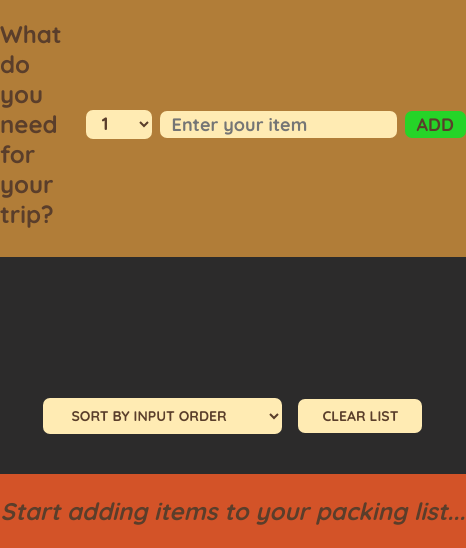
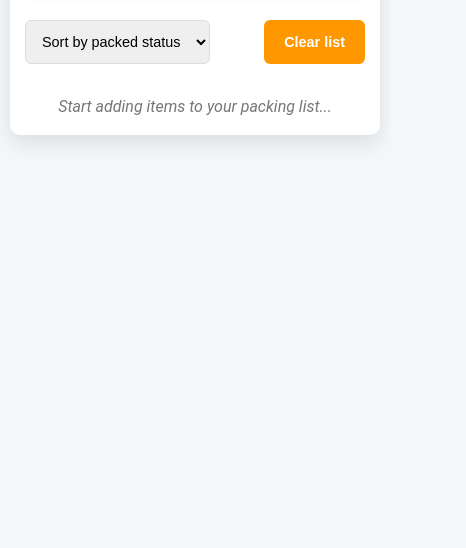
Before and after one commit to sunaina47/bag-packed, a React app: page / in a window 390 px wide. Shown: the part 296-844 px from the top of the page, 466 px wide, since content can reach past the window. Built offline with nearby package versions, Linux system fonts and the light colour scheme.

Commit message:
Refactor PackingList component and enhance CSS styles for improved layout and responsiveness

```diff
--- a/src/components/PackingList.js
+++ b/src/components/PackingList.js
@@ -1,30 +1,46 @@
 import { useState } from "react";
 import Item from "./Item";
 
-export function PackingList({ items, onDeleteItem, onToggleItem, onClearList }) {
-  const [sortBy, setSortBy] = useState("input");
+export function PackingList({
+  items,
+  onDeleteItem,
+  onToggleItem,
+  onClearList,
+}) {
+  const [sortBy, setSortBy] = useState("packed");
 
   let sortedItems;
 
   if (sortBy === "input") sortedItems = items;
 
   if (sortBy === "description")
-    sortedItems = items.slice().sort((a, b) => a.description.localeCompare(b.description));
+    sortedItems = items
+      .slice()
+      .sort((a, b) => a.description.localeCompare(b.description));
 
   if (sortBy === "packed")
-    sortedItems = items.slice().sort((a, b) => Number(a.packed) - Number(b.packed));
+    sortedItems = items
+      .slice()
+      .sort((a, b) => Number(a.packed) - Number(b.packed));
 
   return (
     <div className="list">
       <ul>
-        {sortedItems.map((item) => (<Item
-          item={item}
-          key={item.id}
-          onDeleteItem={onDeleteItem}
-          onToggleItem={onToggleItem} />))}
+        {sortedItems.map((item) => (
+          <Item
+            item={item}
+            key={item.id}
+            onDeleteItem={onDeleteItem}
+            onToggleItem={onToggleItem}
+          />
+        ))}
       </ul>
       <div className="actions">
-        <select value={sortBy} onChange={(e) => setSortBy(e.target.value)}>
+        <select
+          value={sortBy}
+          defaultValue="packed"
+          onChange={(e) => setSortBy(e.target.value)}
+        >
           <option value="input">Sort by input order</option>
           <option value="description">Sort by description</option>
           <option value="packed">Sort by packed status</option>
--- a/src/index.css
+++ b/src/index.css
@@ -1,131 +1,249 @@
-@import url("https://fonts.googleapis.com/css2?family=Monoton&family=Quicksand:wght@500;700&display=swap");
-
+/* Global reset */
 * {
   margin: 0;
   padding: 0;
   box-sizing: border-box;
 }
 
-html {
-  font-size: 62.5%;
+body {
+  font-family: 'Roboto', sans-serif;
+  background-color: #f4f7fa;
+  color: #333;
+  line-height: 1.6;
+  font-size: 16px;
 }
 
-body {
-  font-size: 2.4rem;
-  font-family: sans-serif;
-  color: #5a3e2b;
-  font-family: "Quicksand";
-  font-weight: 500;
+/* App container */
+.app {
+  max-width: 900px;
+  margin: 30px auto;
+  padding: 30px;
+  background-color: #ffffff;
+  border-radius: 10px;
+  box-shadow: 0 8px 20px rgba(0, 0, 0, 0.1);
 }
 
-.app {
-  width: 100%;
-  height: 100vh;
-  display: grid;
-  grid-template-rows: auto auto 1fr auto;
+/* Header (Logo) */
+h1 {
+  font-size: 2.5rem;
+  font-weight: 700;
+  color: #4caf50;
+  text-align: center;
+  margin-bottom: 20px;
 }
 
-h1 {
-  text-align: center;
-  background-color: #ebb032;
-  font-family: 'Brush Script MT', cursive;
-  font-size: 8rem;
-  text-transform: uppercase;
-  font-weight: 400;
-  word-spacing: 30px;
-  letter-spacing: -5px;
-  padding: 0.4rem 0;
+/* Form styling */
+.add-form {
+  display: flex;
+  flex-direction: row;
+  align-items: center;
+  gap: 20px;
+  margin-bottom: 25px;
+  background-color: #f9f9f9;
+  padding: 20px;
+  border-radius: 8px;
+  box-shadow: 0 2px 10px rgba(0, 0, 0, 0.05);
 }
 
-.add-form {
-  background-color: #b17d38;
-  padding: 2.8rem 0;
-  display: flex;
-  align-items: center;
-  justify-content: center;
-  gap: 0.8rem;
+.add-form select,
+.add-form input {
+  padding: 12px;
+  font-size: 1rem;
+  border: 1px solid #ddd;
+  border-radius: 6px;
+  background-color: #fff;
+  box-shadow: 0 2px 5px rgba(0, 0, 0, 0.05);
 }
 
-h3 {
-  margin-right: 1.6rem;
-  font-size: 2.4rem;
-}
-
-button,
-select,
-input {
-  background-color: #ffebb3;
-  color: #5a3e2b;
-  font-family: inherit;
-  border: none;
-  border-radius: 0.7rem;
-  padding: 0.2rem 1.2rem;
-  font-weight: 700;
-  font-size: 1.8rem;
-  cursor: pointer;
+.add-form select:focus,
+.add-form input:focus {
+  outline: none;
+  border-color: #4caf50;
 }
 
 .add-form button {
-  text-transform: uppercase;
-  background-color: #25d428;
+  padding: 12px 20px;
+  background-color: #4caf50;
+  color: white;
+  font-size: 1rem;
+  border-radius: 6px;
+  cursor: pointer;
+  transition: background-color 0.3s ease;
+  font-weight: bold;
+  border: none;
 }
 
-.list {
-  background-color: #090808da;
-  color: #ffebb3;
-  padding: 4rem 0;
-  display: flex;
-  justify-content: space-between;
-  flex-direction: column;
-  gap: 3.2rem;
-  align-items: center;
+.add-form button:hover {
+  background-color: #45a049;
 }
 
-.actions button,
-.list select {
-  text-transform: uppercase;
-  padding: 0.8rem 2.4rem;
-  font-size: 1.4rem;
-  font-weight: 700;
-  margin: 0 0.8rem;
+/* Packing list styling */
+.list {
+  margin-top: 20px;
 }
 
 .list ul {
   list-style: none;
-  width: 80%;
-  overflow: scroll;
-  overflow: hidden;
-  display: grid;
-  grid-template-columns: repeat(auto-fit, minmax(250px, 1fr));
-  gap: 1.2rem;
-  justify-content: center;
-  align-content: start;
 }
 
 .list li {
   display: flex;
+  justify-content: space-between;
   align-items: center;
-  gap: 1.2rem;
+  background-color: #fff;
+  padding: 10px 15px;
+  font-size: 0.9rem;
+  border-radius: 8px;
+  margin-bottom: 10px;
+  box-shadow: 0 2px 5px rgba(0, 0, 0, 0.05);
 }
 
-input[type="checkbox"] {
-  height: 2rem;
-  width: 2rem;
-  accent-color: #e5771f;
+.list li:hover {
+  background-color: #f1f1f1;
+}
+
+.list li span {
+  font-size: 1rem;
 }
 
 .list li button {
+  padding: 6px 10px;
+  background-color: white;
+  font-size: 0.9rem;
+  border-radius: 10%;
+  border: 1px solid transparent;
   cursor: pointer;
-  background: none;
+  transition: border-color 0.3s ease, color 0.3s ease;
+}
+
+.list li button:hover {
+  border-color: #f44336;
+  color: #f44336;
+}
+
+.actions {
+  display: flex;
+  justify-content: space-between;
+  margin-top: 20px;
+}
+
+.actions select {
+  padding: 12px;
+  border-radius: 6px;
+  border: 1px solid #ddd;
+  font-size: 1rem;
+}
+
+.actions button {
+  padding: 12px 20px;
+  background-color: #ff9800;
+  color: white;
+  font-size: 1rem;
+  border-radius: 6px;
   border: none;
-  font-size: 1.8rem;
-  padding: 0.8rem;
-  transform: translateY(2px);
+  cursor: pointer;
+  font-weight: bold;
+}
+
+.actions button:hover {
+  background-color: #f57c00;
+}
+
+/* Stats section styling */
+footer.stats {
+  background-color: #4caf50;
+  color: white;
+  padding: 20px;
+  text-align: center;
+  border-radius: 8px;
+  margin-top: 30px;
+  /* Added space before stats */
 }
 
 .stats {
-  background-color: #d35328;
+  margin-top: 30px;
+  /* Adjust this value for desired spacing */
   text-align: center;
-  font-weight: 700;
-  padding: 2.2rem 0;
+  font-size: 1rem;
+  color: #777;
 }
+
+footer.stats em {
+  font-size: 1.2rem;
+  font-weight: 400;
+}
+
+/* Responsive design for mobile */
+@media (max-width: 768px) {
+  .app {
+    margin: 20px;
+    padding: 20px;
+  }
+
+  h1 {
+    font-size: 2rem;
+  }
+
+  .add-form {
+    padding: 15px;
+    flex-direction: column;
+  }
+
+  .add-form select,
+  .add-form input {
+    font-size: 0.9rem;
+    width: 100%;
+  }
+
+  .add-form button {
+    padding: 10px 15px;
+  }
+
+  .list li {
+    padding: 12px;
+    font-size: 0.9rem;
+  }
+
+  .actions select,
+  .actions button {
+    font-size: 0.9rem;
+  }
+
+  footer.stats em {
+    font-size: 1rem;
+  }
+}
+
+@media (max-width: 480px) {
+  .app {
+    margin: 10px;
+    padding: 15px;
+  }
+
+  h1 {
+    font-size: 1.5rem;
+  }
+
+  .add-form {
+    gap: 10px;
+    flex-direction: column;
+  }
+
+  .add-form input,
+  .add-form select {
+    font-size: 0.8rem;
+  }
+
+  .add-form button {
+    padding: 8px 12px;
+  }
+
+  .list li {
+    padding: 10px;
+    font-size: 0.85rem;
+  }
+
+  footer.stats em {
+    font-size: 0.9rem;
+  }
+}
```
